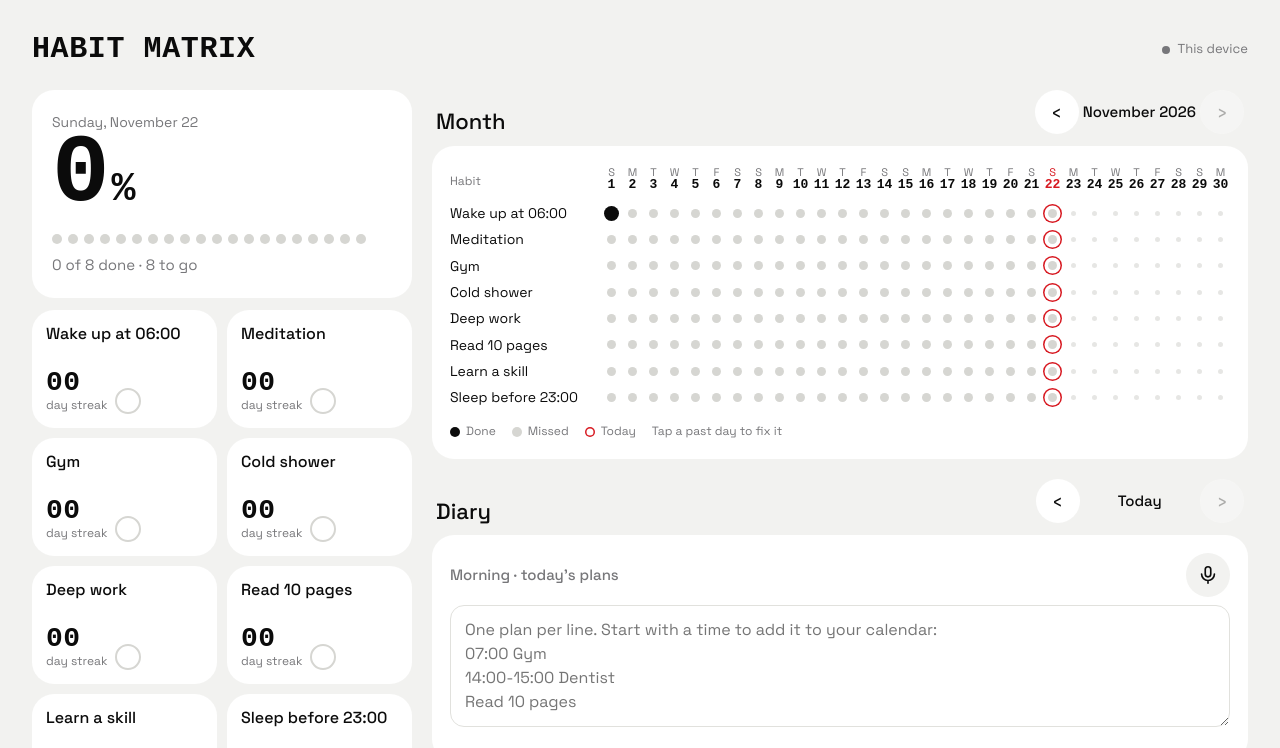
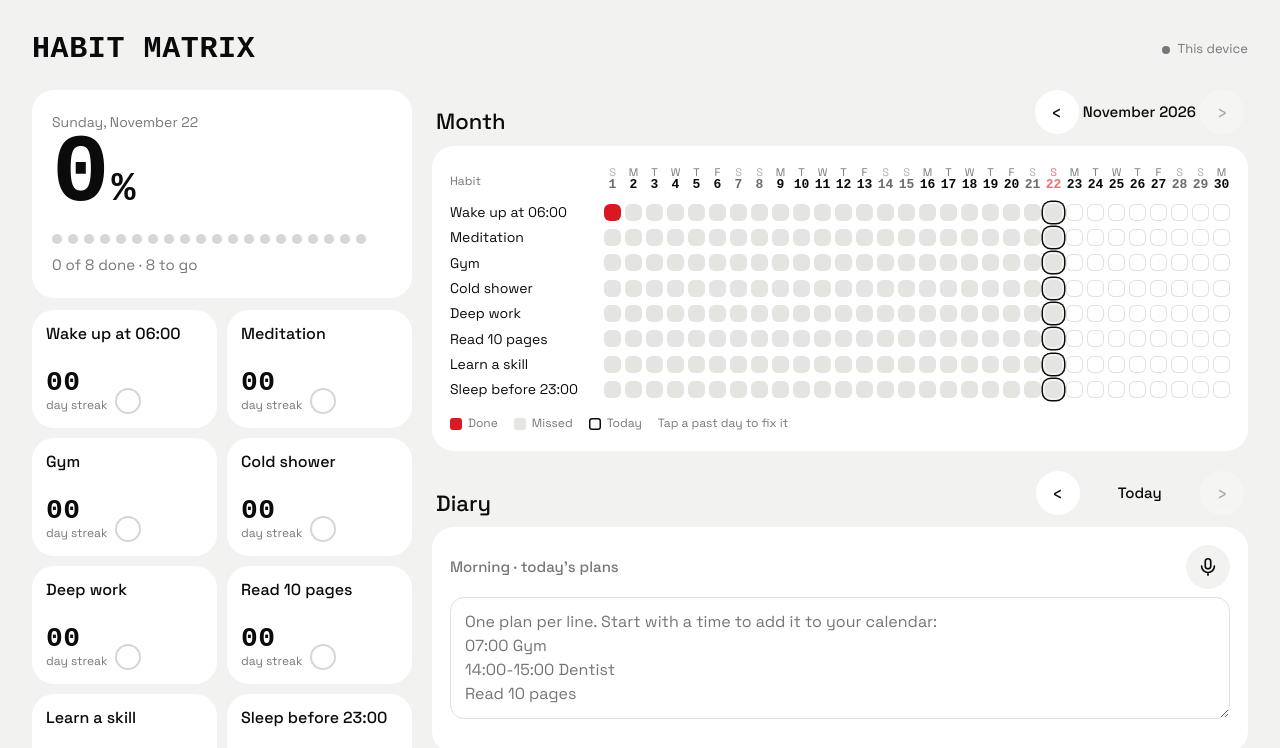
Before and after one commit to Azeika/habit-matrix, a website: page index.html in a window 1280 px wide. Both pictures are taken after a click on the button 611 px from the left and 213 px from the top of the page. Shown: the top 748 px of the page. Drawn offline with Linux system fonts and the light colour scheme; a web font is replaced by a local one.

Commit message:
Restyle the month view as a square heatmap
Days are rounded squares filled with the accent colour when done, with
today outlined and weekend headers dimmed.

Co-Authored-By: Claude Opus 5.5 <noreply@anthropic.com>
Claude-Session: https://claude.ai/code/session_01XRNNErYonm76jXu91UR6Xo

```diff
--- a/index.html
+++ b/index.html
@@ -22,7 +22,7 @@
    LAYOUT: phone (<900px) = one screen per tab with a floating pill tab bar; PC = dashboard with everything visible. */
 :root{color-scheme:light dark;
   --bg:light-dark(#f2f2f0,#000);--panel:light-dark(#fff,#111);--line:light-dark(#e1e1dd,#1f1f1f);
-  --ink:light-dark(#0b0b0b,#f5f5f5);--mute:light-dark(#77777a,#8a8a8a);--dot:light-dark(#d6d6d2,#2a2a2a);
+  --ink:light-dark(#0b0b0b,#f5f5f5);--mute:light-dark(#77777a,#8a8a8a);--miss:light-dark(#e4e4e0,#1e1e1e);--dot:light-dark(#d6d6d2,#2a2a2a);
   --acc:#d71921;--accInk:#fff;--r:22px}
 :root[data-theme=light]{color-scheme:light}:root[data-theme=dark]{color-scheme:dark}
 *{box-sizing:border-box;min-width:0}
@@ -74,22 +74,23 @@ h2{font-size:15px;color:var(--mute);margin-bottom:14px}
 .nav b{font-weight:500;min-width:7.5em;text-align:center;font-size:15px}
 .mx{overflow-x:auto;-webkit-overflow-scrolling:touch;scrollbar-width:none;margin:0 -6px;padding:2px 6px}
 .mx::-webkit-scrollbar{display:none}
-.grid{--c:26px;display:grid;gap:5px 3px;width:max-content;align-items:center}
+.grid{--c:24px;display:grid;gap:4px 4px;width:max-content;align-items:center}
 .hn{position:sticky;left:-6px;z-index:2;align-self:stretch;display:flex;align-items:center;background:var(--panel);box-shadow:6px 0 0 var(--panel),-6px 0 0 var(--panel);padding:0 10px 0 0;font-size:13px;width:104px}
 .hn span{white-space:nowrap;overflow:hidden;text-overflow:ellipsis}
 .dh{font-size:11px;color:var(--mute);text-align:center;line-height:1.15;padding-bottom:4px}
 .dh b{display:block;font-family:"Doto",monospace;font-weight:900;font-size:13px;color:var(--ink)}
 .dh.td b,.dh.td{color:var(--acc)}
-.cell{width:var(--c);height:var(--c);display:grid;place-items:center;border-radius:50%}
-.cell::after{content:"";width:9px;height:9px;border-radius:50%;background:var(--dot);transition:all .15s}
-.cell.on::after{width:calc(var(--c) - 6px);height:calc(var(--c) - 6px);background:var(--ink)}
-.cell.td{box-shadow:inset 0 0 0 1.5px var(--acc)}
-.cell.td.on::after{background:var(--acc)}
-.cell:disabled::after{width:5px;height:5px;opacity:.6}
-.cell:disabled{cursor:default}
+.cell{width:var(--c);height:var(--c);border-radius:6px;background:var(--miss);transition:background .15s,transform .1s}
+.cell:active{transform:scale(.9)}
+.cell.on{background:var(--acc)}
+.cell.td{box-shadow:0 0 0 2px var(--bg),0 0 0 3.5px var(--ink)}
+.cell:disabled{background:transparent;box-shadow:inset 0 0 0 1px var(--line);cursor:default}
+.cell.td:disabled{box-shadow:0 0 0 2px var(--bg),0 0 0 3.5px var(--ink)}
+
+.dh.we{opacity:.6}
 .legend{display:flex;flex-wrap:wrap;gap:6px 16px;margin-top:14px;font-size:12px;color:var(--mute)}
 .legend span{display:flex;align-items:center;gap:6px}
-.legend i{width:10px;height:10px;border-radius:50%;background:var(--dot)}
+.legend i{width:12px;height:12px;border-radius:3px;background:var(--miss)}
 /* stats */
 .kpis{display:grid;grid-template-columns:repeat(3,minmax(0,1fr));gap:10px;margin-bottom:10px}
 .kpi{padding:14px}
@@ -172,9 +173,8 @@ textarea:focus-visible{outline:2px solid var(--acc);outline-offset:1px}
   .vh h1{font-size:22px}
   #v-today .vh{display:none}
   .pct{font-size:96px}
-  .grid{--c:100%;width:100%;gap:6px 2px}
+  .grid{--c:100%;width:100%;gap:5px 4px}
   .cell{aspect-ratio:1;height:auto;max-width:30px;justify-self:center}
-  .cell.on::after{width:78%;height:78%}
   .mx{overflow:visible}
   .hn{box-shadow:none;position:static}
   .hn{width:150px;font-size:14px}
@@ -185,7 +185,7 @@ textarea:focus-visible{outline:2px solid var(--acc);outline-offset:1px}
   .toast{bottom:28px}
   .tile:hover{outline:1px solid var(--line)}
 }
-@media (prefers-reduced-motion:reduce){.tile,.cell::after{transition:none}}
+@media (prefers-reduced-motion:reduce){.tile,.cell{transition:none}}
 </style>
 </head>
 <body>
@@ -248,7 +248,7 @@ textarea:focus-visible{outline:2px solid var(--acc);outline-offset:1px}
       </div>
       <div class="card">
         <div class="mx" id="mx"><div class="grid" id="grid"></div></div>
-        <div class="legend"><span><i style="background:var(--ink)"></i>Done</span><span><i></i>Missed</span><span><i style="background:none;box-shadow:inset 0 0 0 1.5px var(--acc)"></i>Today</span><span>Tap a past day to fix it</span></div>
+        <div class="legend"><span><i style="background:var(--acc)"></i>Done</span><span><i></i>Missed</span><span><i style="background:none;box-shadow:inset 0 0 0 1.5px var(--ink)"></i>Today</span><span>Tap a past day to fix it</span></div>
       </div>
     </section>
 
--- a/src/main.js
+++ b/src/main.js
@@ -230,12 +230,12 @@ let render = function(){
   const g = $('grid');
   g.style.gridTemplateColumns = isDesk() ? `150px repeat(${days.length}, minmax(0,1fr))` : `auto repeat(${days.length}, var(--c))`;
   let html = `<div class="hn" style="color:var(--mute);font-size:12px"><span>Habit</span></div>` +
-    days.map(d => `<div class="dh${key(d)===tk?' td':''}">${d.toLocaleDateString(undefined,{weekday:'narrow'})}<b>${d.getDate()}</b></div>`).join('');
+    days.map((d,i) => `<div class="dh${key(d)===tk?' td':''}${d.getDay()===1&&i?' wk':''}${d.getDay()%6===0?' we':''}">${d.toLocaleDateString(undefined,{weekday:'narrow'})}<b>${d.getDate()}</b></div>`).join('');
   for (const h of H) {
     html += `<div class="hn" title="${esc(h.name)}"><span>${esc(h.name)}</span></div>`;
     for (const d of days) {
       const k = key(d), on = isDone(k,h.id), fut = k > tk;
-      html += `<button class="cell${on?' on':''}${k===tk?' td':''}" data-d="${k}" data-h="${esc(h.id)}" ${fut?'disabled':''} aria-label="${esc(h.name)}, ${d.toLocaleDateString(undefined,{month:'short',day:'numeric'})}: ${on?'done':'not done'}" aria-pressed="${on}"></button>`;
+      html += `<button class="cell${on?' on':''}${k===tk?' td':''}${d.getDay()===1&&d.getDate()>1?' wk':''}" data-d="${k}" data-h="${esc(h.id)}" ${fut?'disabled':''} aria-label="${esc(h.name)}, ${d.toLocaleDateString(undefined,{month:'short',day:'numeric'})}: ${on?'done':'not done'}" aria-pressed="${on}"></button>`;
     }
   }
   g.innerHTML = html;
--- a/sw.js
+++ b/sw.js
@@ -1,5 +1,5 @@
 // Habit Matrix service worker: keeps the app working offline.
-const VERSION = 'hm-v4';
+const VERSION = 'hm-v5';
 const SHELL = ['./', 'index.html', 'app.js', 'firebase-config.js', 'manifest.webmanifest', 'icons/icon-192.png', 'icons/icon-512.png', 'icons/icon-maskable-512.png'];
 
 self.addEventListener('install', e => {
```
Also changed, not shown: app.js.
